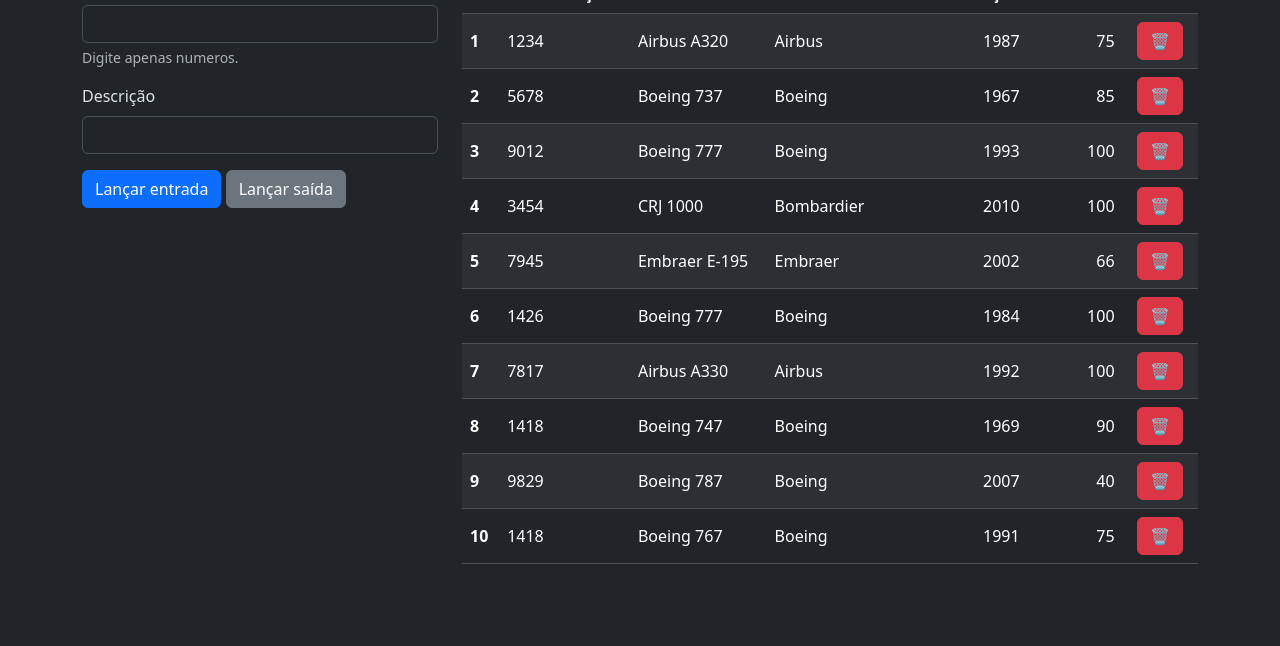
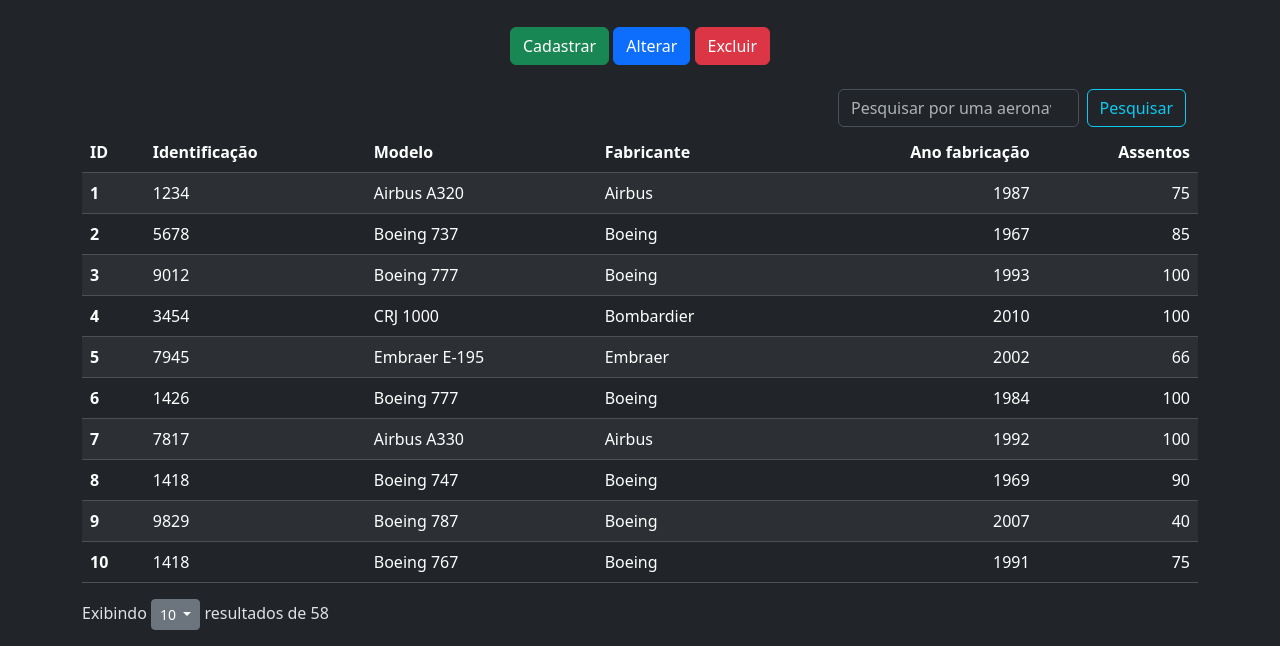
Before and after one commit to leogianfagna/AeroPuc, a website: page ambiente_teste/visualizar.html in a window 1280 px wide. Shown: the part 189-835 px from the top of the page. Before the commit the page ends 800 px from the top, so only its background shows below. Drawn offline with nearby package versions, Linux system fonts and the light colour scheme.

Commit message:
finalizado primeira versão da página de busca

```diff
--- a/ambiente_teste/visualizar.html
+++ b/ambiente_teste/visualizar.html
@@ -40,29 +40,32 @@
         </div>
     </nav>
     <div class="container" style="margin-top:50px">
-        <div class="rox">
-            <h1>Caixa de: 20/10/2023</h1>
+        <div>
+            <h1 class="text-center">Visualização de aeronaves</h1>
+            <p class="text-center">Apenas modo visualizar</p>
         </div>
-        <div class="row">
-          <div class="col-md-4"> <!-- md-4 é o tamanho da tabelha, são 12 unidades ao todo -->
-            <!-- aqui vai o form -->
-            <form>
-                <div class="mb-3">
-                  <label for="txtValor" class="form-label">Valor</label>
-                  <input type="text" class="form-control" id="exampleInputEmail1" aria-describedby="emailHelp">
-                  <div id="valorHelp" class="form-text">Digite apenas numeros.</div>
+        <div style="margin-top:30px" class="text-center">
+            <button type="button" class="btn btn-success">Cadastrar</button>
+            <button type="button" class="btn btn-primary">Alterar</button>
+            <button type="button" class="btn btn-danger">Excluir</button>
         </div>
-                <div class="mb-3">
-                  <label for="txtDescricao" class="form-label">Descrição</label>
-                  <input type="text" class="form-control" id="txtDescricao">
-                </div>
-                <button type="button" class="btn btn-primary">Lançar entrada</button>
-                <button type="button" class="btn btn-secondary">Lançar saída</button>
+        <!-- div para criar o botão de pesquisa de aeronaves -->
+        <div class="container mt-4">
+            <div class="row justify-content-end">
+                <div class="col-lg-4">
+                    <form class="d-flex">
+                        <input class="form-control me-2" type="search" aria-label="Search" placeholder="Pesquisar por uma aeronave">
+                        <button class="btn btn-outline-info" type="submit">Pesquisar</button>
                     </form>
                 </div>
-          <div class="col-md-8">
-            <!-- aqui vai a tabela de lançamentos -->
+            </div>
+        </div>
+        <!-- div para criação da tabela -->
+        <div class="row" style="margin-top:5px">
+            <div>
+                <!-- estilo da tabela (dark) -->
                 <table class="table table-dark table-striped">
+                    <!-- thead da tabela (cabeçalho) -->
                     <thead>
                         <tr>
                             <th scope="col">ID</th>
@@ -71,9 +74,9 @@
                             <th scope="col">Fabricante</th>
                             <th scope="col" class="text-end">Ano fabricação</th>
                             <th scope="col" class="text-end">Assentos</th>
-                    <th scope="col" class="text-center">Excluir</th>
                         </tr>
                     </thead>
+                    <!-- tbody da tabela (as informações) -->
                     <tbody class="align-middle">
                         <tr>
                             <th scope="row">1</th>
@@ -82,9 +85,6 @@
                             <td>Airbus</td>
                             <td class="text-end">1987</td>
                             <td class="text-end">75</td>
-                    <td class="text-center">
-                        <button type="button" class="btn btn-danger">🗑️</button>
-                    </td>
                         </tr>
                         <tr>
                             <th scope="row">2</th>
@@ -93,9 +93,6 @@
                             <td>Boeing</td>
                             <td class="text-end">1967</td>
                             <td class="text-end">85</td>
-                    <td class="text-center">
-                        <button type="button" class="btn btn-danger">🗑️</button>
-                    </td>
                         </tr>
                         <tr>
                             <th scope="row">3</th>
@@ -104,9 +101,6 @@
                             <td>Boeing</td>
                             <td class="text-end">1993</td>
                             <td class="text-end">100</td>
-                    <td class="text-center">
-                        <button type="button" class="btn btn-danger">🗑️</button>
-                    </td>
                         </tr>
                         <tr>
                             <th scope="row">4</th>
@@ -115,9 +109,6 @@
                             <td>Bombardier</td>
                             <td class="text-end">2010</td>
                             <td class="text-end">100</td>
-                    <td class="text-center">
-                        <button type="button" class="btn btn-danger">🗑️</button>
-                    </td>
                         </tr>
                         <tr>
                             <th scope="row">5</th>
@@ -126,9 +117,6 @@
                             <td>Embraer</td>
                             <td class="text-end">2002</td>
                             <td class="text-end">66</td>
-                    <td class="text-center">
-                        <button type="button" class="btn btn-danger">🗑️</button>
-                    </td>
                         </tr>
                         <tr>
                             <th scope="row">6</th>
@@ -137,9 +125,6 @@
                             <td>Boeing</td>
                             <td class="text-end">1984</td>
                             <td class="text-end">100</td>
-                    <td class="text-center">
-                        <button type="button" class="btn btn-danger">🗑️</button>
-                    </td>
                         </tr>
                         <tr>
                             <th scope="row">7</th>
@@ -148,9 +133,6 @@
                             <td>Airbus</td>
                             <td class="text-end">1992</td>
                             <td class="text-end">100</td>
-                    <td class="text-center">
-                        <button type="button" class="btn btn-danger">🗑️</button>
-                    </td>
                         </tr>
                         <tr>
                             <th scope="row">8</th>
@@ -159,9 +141,6 @@
                             <td>Boeing</td>
                             <td class="text-end">1969</td>
                             <td class="text-end">90</td>
-                    <td class="text-center">
-                        <button type="button" class="btn btn-danger">🗑️</button>
-                    </td>
                         </tr>
                         <tr>
                             <th scope="row">9</th>
@@ -170,9 +149,6 @@
                             <td>Boeing</td>
                             <td class="text-end">2007</td>
                             <td class="text-end">40</td>
-                    <td class="text-center">
-                        <button type="button" class="btn btn-danger">🗑️</button>
-                    </td>
                         </tr>
                         <tr>
                             <th scope="row">10</th>
@@ -181,14 +157,34 @@
                             <td>Boeing</td>
                             <td class="text-end">1991</td>
                             <td class="text-end">75</td>
-                    <td class="text-center">
-                        <button type="button" class="btn btn-danger">🗑️</button>
-                    </td>
                         </tr>
                     </tbody>
                 </table>
             </div>
         </div>
+        <!-- div para fazer as páginas -->
+        <div>
+            <!-- parte de mostrar resultados -->
+            <p class="d-inline"> <!-- precisa do inline para não pular a linha depois do mostrando -->
+                Exibindo
+                <div class="btn-group d-inline">
+                    <button class="btn btn-secondary btn-sm dropdown-toggle" type="button" data-bs-toggle="dropdown" aria-expanded="false">
+                      10
+                    </button>
+                    <ul class="dropdown-menu">
+                        <li><a class="dropdown-item" href="#">15</a></li>
+                        <li><a class="dropdown-item" href="#">50</a></li>
+                        <li><a class="dropdown-item" href="#">100</a></li>
+                    </ul>
+                  </div>
+                resultados de
+                <p class="d-inline">58</p> <!-- aqui vai o total de resultados com estilo com uma cor diferente -->
+                <!-- parte de avançar páginas AINDA PARA FAZER
+                <div class="d-inline">
+                    <p class="d-inline" class="text-end">aqui</p>
+                </div> -->
+            </p>
+        </div>
       </div>
   </body>
 </html>
```
Also changed, not shown: ambiente_teste/pagina_teste.html (+3 -3 lines). Lines whose indentation alone changed are shown as unchanged.
